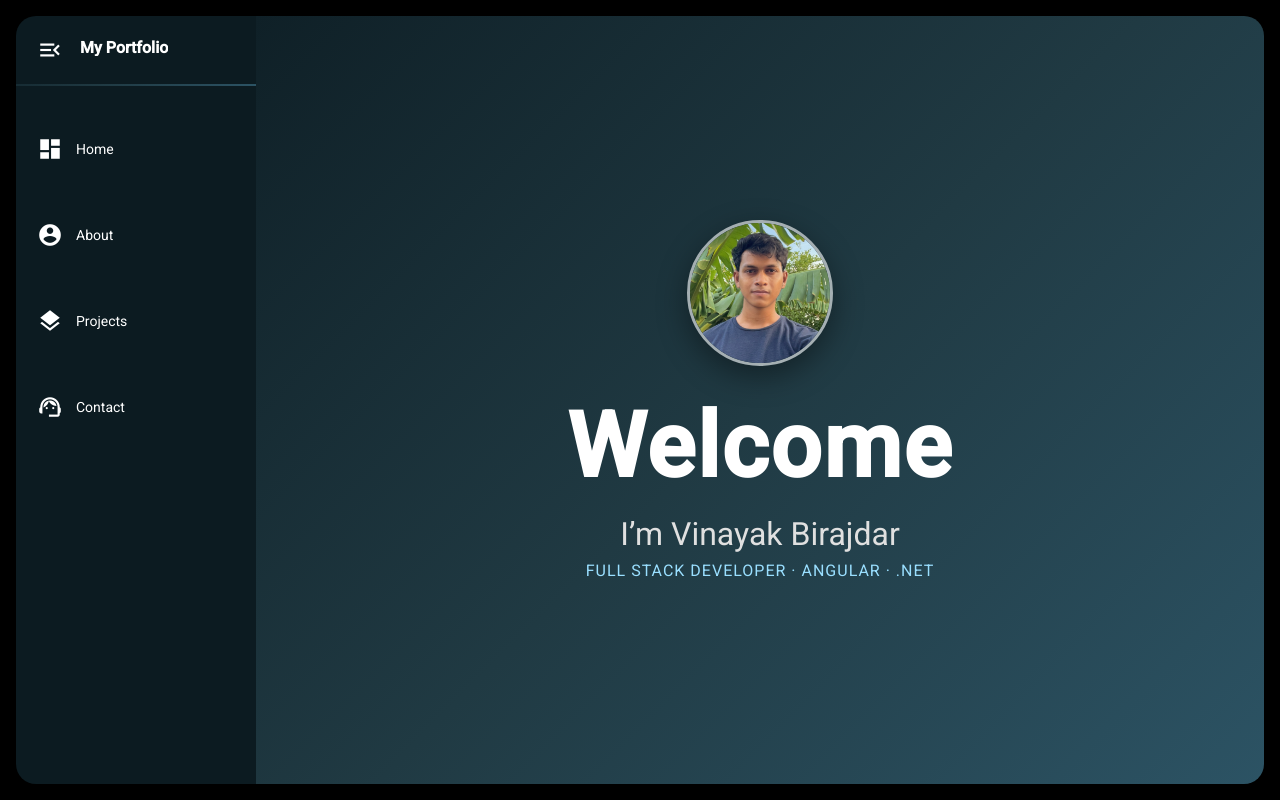
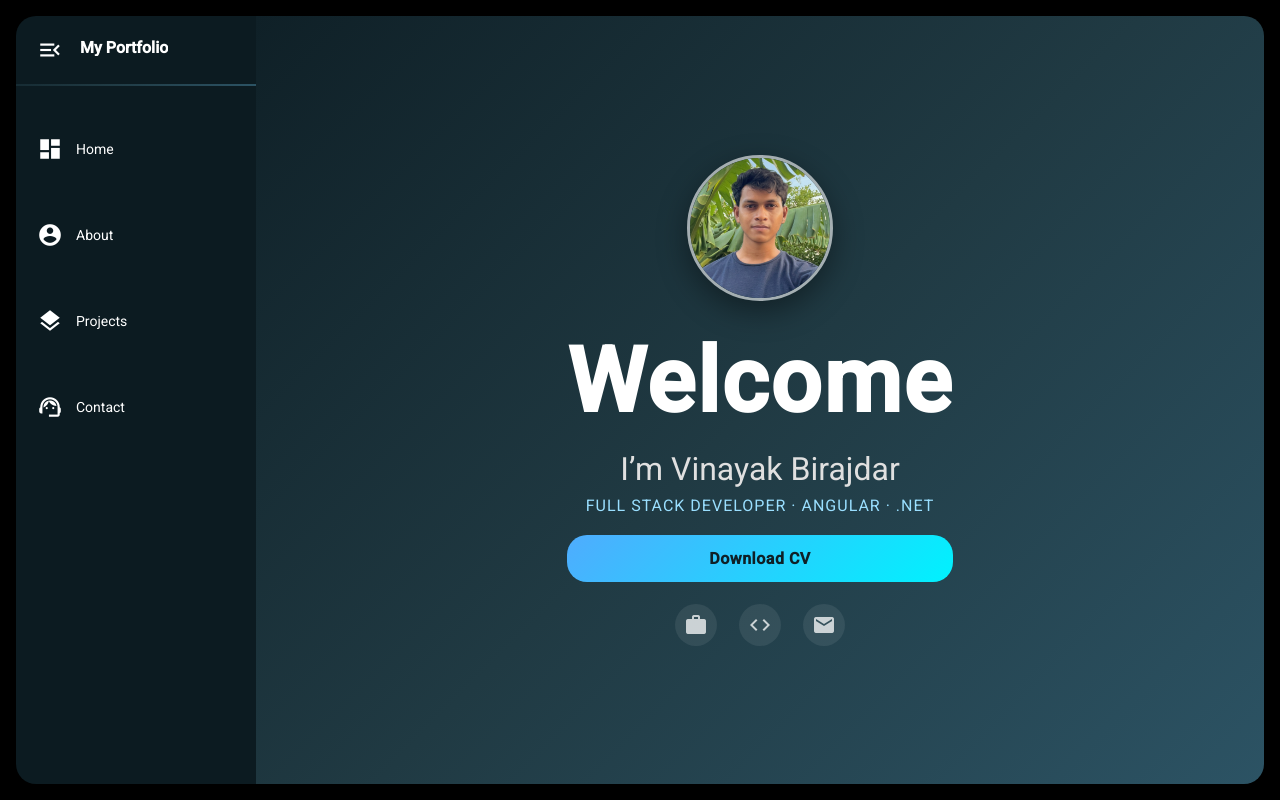
Before and after one commit to vinayakbirajdar/My-portfolio, an Angular app: page / in a window 1280 px wide. Built offline with nearby package versions, Linux system fonts and the light colour scheme.

Commit message:
Home page added social links and cv download button

```diff
--- a/src/app/screens/home/home.component.html
+++ b/src/app/screens/home/home.component.html
@@ -10,5 +10,25 @@
         <p class="welcome-role">
             Full Stack Developer · Angular · .NET
         </p>
+        <div class="cv-button">
+            Download CV
+        </div>
+
+        <!-- SOCIAL LINKS -->
+        <div class="home-social">
+            <a href="https://www.linkedin.com/in/vinayak-birajdar" target="_blank" aria-label="GitHub"
+                data-tooltip="GitHub">
+                <mat-icon>work</mat-icon>
+            </a>
+
+            <a href="https://github.com" target="_blank" aria-label="GitHub" data-tooltip="GitHub">
+                <mat-icon>code</mat-icon>
+            </a>
+
+            <a href="mailto:vinayak@example.com" aria-label="Gmail" data-tooltip="Gmail">
+                <mat-icon>mail</mat-icon>
+            </a>
+        </div>
     </div>
+
 </div>
--- a/src/app/screens/home/home.component.scss
+++ b/src/app/screens/home/home.component.scss
@@ -42,6 +42,95 @@
     box-shadow: 0 10px 30px rgba(0, 0, 0, 0.4);
 }
 
+.cv-button {
+    margin-top: 20px;
+    border-radius: 20px;
+    padding: 14px 28px;
+    cursor: pointer;
+
+    /* Glass + Gradient-ready base */
+    background: linear-gradient(135deg, #4facfe, #00f2fe);
+    color: #0f2027;
+
+    border: none;
+    font-weight: 600;
+    letter-spacing: 0.5px;
+
+    /* Smooth animation */
+    transition: transform 0.3s ease,
+        box-shadow 0.3s ease,
+        background 0.3s ease;
+}
+
+.cv-button:hover {
+    transform: translateY(-3px);
+    box-shadow: 0 12px 30px rgba(79, 172, 254, 0.45);
+}
+
+.cv-button:active {
+    transform: translateY(-1px);
+    box-shadow: 0 6px 16px rgba(79, 172, 254, 0.35);
+}
+
+/* SOCIAL ICONS BELOW CV BUTTON */
+.home-social {
+    margin-top: 22px;
+    display: flex;
+    justify-content: center;
+    gap: 22px;
+}
+
+.home-social a {
+    width: 42px;
+    height: 42px;
+    display: flex;
+    align-items: center;
+    justify-content: center;
+    border-radius: 50%;
+    background: rgba(255, 255, 255, 0.08);
+    color: rgba(255, 255, 255, 0.75);
+    transition: transform 0.3s ease,
+        background 0.3s ease,
+        color 0.3s ease,
+        box-shadow 0.3s ease;
+}
+
+.home-social a:hover {
+    background: linear-gradient(135deg, #4facfe, #00f2fe);
+    color: #0f2027;
+    transform: translateY(-3px);
+    box-shadow: 0 10px 25px rgba(79, 172, 254, 0.45);
+}
+
+.home-social a {
+    position: relative;
+}
+
+.home-social a::after {
+    content: attr(data-tooltip);
+    position: absolute;
+    bottom: -38px;
+    left: 50%;
+    transform: translateX(-50%) translateY(5px);
+
+    background: rgba(0, 0, 0, 0.75);
+    color: #fff;
+    padding: 4px 10px;
+    border-radius: 6px;
+
+    font-size: 12px;
+    white-space: nowrap;
+
+    opacity: 0;
+    pointer-events: none;
+    transition: opacity 0.25s ease, transform 0.25s ease;
+}
+
+.home-social a:hover::after {
+    opacity: 1;
+    transform: translateX(-50%) translateY(0);
+}
+
 @keyframes fadeUp {
     from {
         opacity: 0;
--- a/src/app/shared/sidebar/sidebar.component.scss
+++ b/src/app/shared/sidebar/sidebar.component.scss
@@ -24,8 +24,6 @@
     gap: 12px;
     overflow: hidden;
     cursor: pointer;
-    // border-bottom: var(--bg-gradient);
-    // border-bottom-style: ridge;
     border-bottom: 2px solid transparent;
     border-image: var(--bg-gradient) 1;
 }
```
